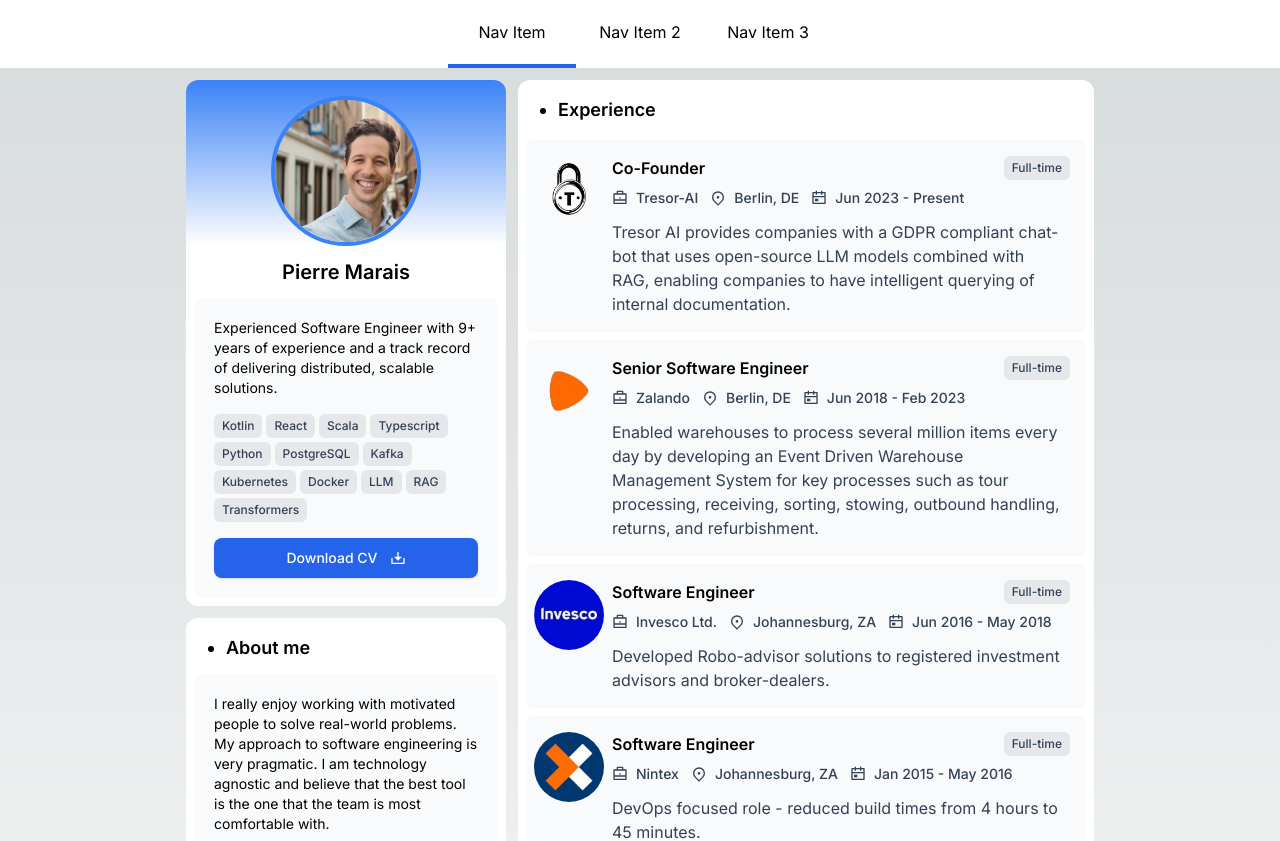
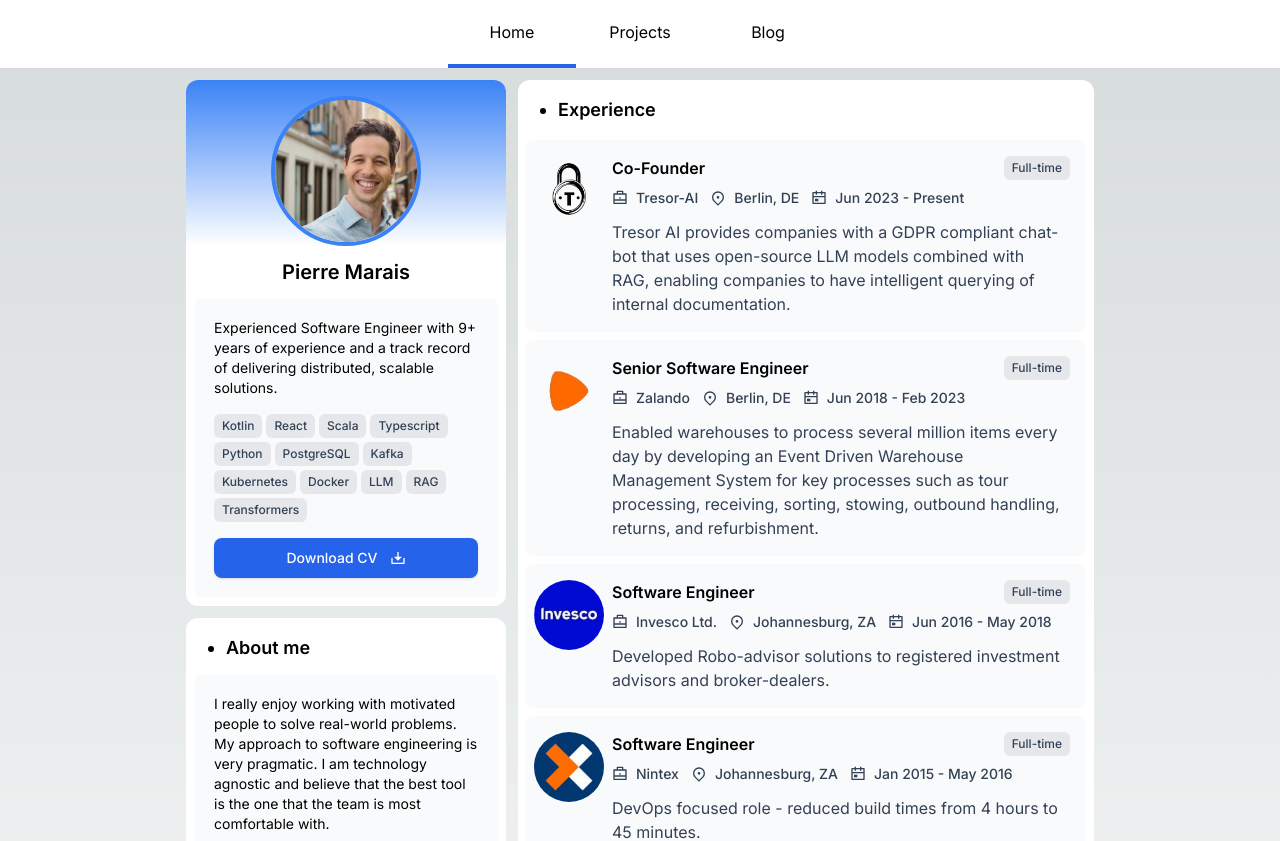
Before and after one commit to Deeds67/portfolio, a Next.js app: page / in a window 1280 px wide. Shown: the top 841 px of the page. Built offline with nearby package versions, Linux system fonts and the light colour scheme.

Commit message:
Implemented NavBarItem with active flag

```diff
--- a/src/components/ui/AboutMe/index.tsx
+++ b/src/components/ui/AboutMe/index.tsx
@@ -17,7 +17,7 @@
                             </a>
 
                             <a href="https://www.linkedin.com/in/pierre-marais-a67-/" target="_blank" aria-label="Social media" rel="noreferrer">
-                                <svg className="w-6 h-6 hover:text-gray-900 duration-150" fill="none" viewBox="0 0 28 28"><g clip-path="url(#clip0_1274_2978)"><path fill="currentColor" d="M25.927 0H2.067C.924 0 0 .902 0 2.018v23.959C0 27.092.924 28 2.067 28h23.86C27.07 28 28 27.092 28 25.982V2.018C28 .902 27.07 0 25.927 0zM8.307 23.86H4.151V10.495h4.156V23.86zM6.229 8.673a2.407 2.407 0 110-4.812 2.406 2.406 0 010 4.812zM23.86 23.86h-4.15v-6.497c0-1.547-.028-3.543-2.16-3.543-2.16 0-2.49 1.69-2.49 3.434v6.606h-4.144V10.495h3.98v1.826h.056c.552-1.05 1.908-2.16 3.926-2.16 4.206 0 4.982 2.767 4.982 6.366v7.333z"></path></g><defs><clipPath id="clip0_1274_2978"><path fill="#fff" d="M0 0h28v28H0z"></path></clipPath></defs></svg>
+                                <svg className="w-6 h-6 hover:text-gray-900 duration-150" fill="none" viewBox="0 0 28 28"><g clipPath="url(#clip0_1274_2978)"><path fill="currentColor" d="M25.927 0H2.067C.924 0 0 .902 0 2.018v23.959C0 27.092.924 28 2.067 28h23.86C27.07 28 28 27.092 28 25.982V2.018C28 .902 27.07 0 25.927 0zM8.307 23.86H4.151V10.495h4.156V23.86zM6.229 8.673a2.407 2.407 0 110-4.812 2.406 2.406 0 010 4.812zM23.86 23.86h-4.15v-6.497c0-1.547-.028-3.543-2.16-3.543-2.16 0-2.49 1.69-2.49 3.434v6.606h-4.144V10.495h3.98v1.826h.056c.552-1.05 1.908-2.16 3.926-2.16 4.206 0 4.982 2.767 4.982 6.366v7.333z"></path></g><defs><clipPath id="clip0_1274_2978"><path fill="#fff" d="M0 0h28v28H0z"></path></clipPath></defs></svg>
                             </a>
                         </div>
                         <div className="flex flex-col gap-3 justify-center">
--- a/src/components/ui/NavBar/index.tsx
+++ b/src/components/ui/NavBar/index.tsx
@@ -1,23 +1,34 @@
-import { useState } from 'react'
+"use client"
+
+import NavBarItem from '../NavBarItem'
+import { usePathname } from 'next/navigation'
 
 const NavBar = () => {
-    // const [active, setActive] = useState(0)
+    const navbaritems = [
+        {
+            "display_name" : "Home",
+            "url" : "/"
+        },
+        {
+            "display_name" : "Projects",
+            "url" : "/projects"
+        },
+        {
+            "display_name" : "Blog",
+            "url" : "/blog"
+        }
+    ]
+
+    const pathname = usePathname()
 
     return (
         <header className="mx-auto">
             <div className="flex mb-3">
                 <div className="flex flex-1 bg-white justify-center pt-5">
-                    <div className="flex flex-1 sm:flex-grow-0 min-w-20 sm:min-w-32 border-b-4 border-blue-600 justify-center">
-                        <div className="pb-5">
-                            Nav Item
-                        </div>
-                    </div>
-                    <div className="flex flex-1 sm:flex-grow-0 min-w-20 sm:min-w-32 justify-center">
-                        Nav Item 2
-                    </div>
-                    <div className="flex flex-1 sm:flex-grow-0 min-w-20 sm:min-w-32 justify-center">
-                        Nav Item 3
-                    </div>
+                    {navbaritems.map((item, index) => (
+                        <NavBarItem key={index} isActive={item.url == pathname}>{item.display_name}</NavBarItem>
+                    ))
+                }
                 </div>
             </div>
         </header>
--- /dev/null
+++ b/src/components/ui/NavBarItem/index.tsx
@@ -0,0 +1,19 @@
+import { ReactNode } from "react"
+
+interface Props {
+    children?: ReactNode
+    className?: string,
+    isActive?: boolean
+}
+
+const NavBarItem = ({ children, ...props }: Props) => {
+    return (
+    <div className={`${props.className || ""}flex flex-1 justify-center sm:flex-grow-0 min-w-20 sm:min-w-32 ${props.isActive && "border-b-4"} ${props.isActive && "border-blue-600"} `}>
+        <div className="pb-5">
+            {children}
+        </div>
+    </div>
+    )
+}
+
+export default NavBarItem
```
